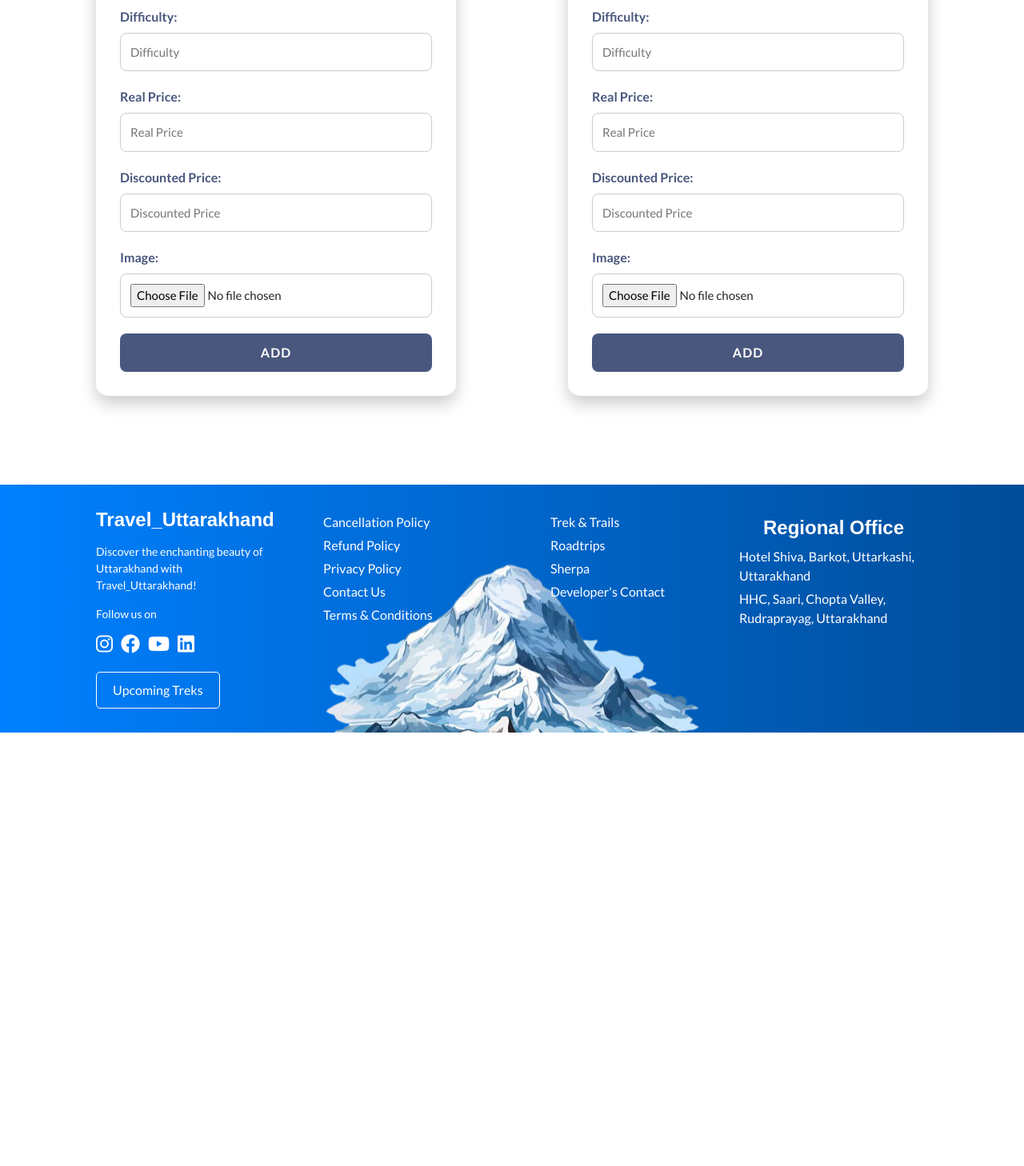
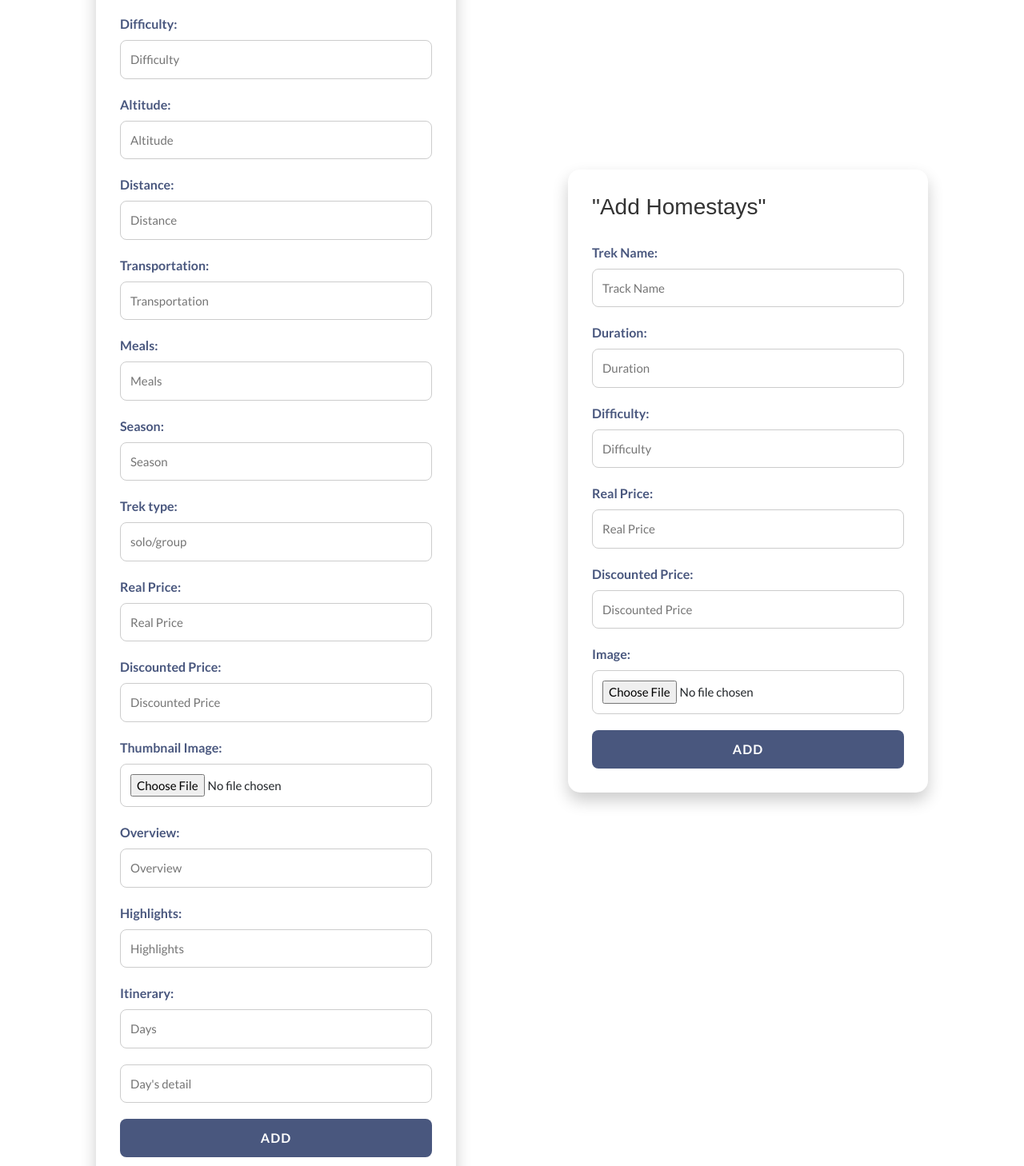
Before and after one commit to Mayanknayal01/Travel_Uttarakhand, a React (Create React App) app in the folder frontend/: page /admin-dashboard in a window 1280 px wide. Shown: the part 512-1970 px from the top of the page at 80% size. Before the commit the page ends 1428 px from the top, so only its background shows below. Built offline with nearby package versions, Linux system fonts and the light colour scheme.

Commit message:
form updated

```diff
--- a/frontend/src/components/AddTrack/AddTrack.css
+++ b/frontend/src/components/AddTrack/AddTrack.css
@@ -7,7 +7,7 @@
   display: flex;
   justify-content: center;
   align-items: center;
-  height: 100vh;
+  min-height: 100vh;
   padding: 20px;
   margin: 50px;
 }
--- a/frontend/src/components/AddTrack/AddTrack.jsx
+++ b/frontend/src/components/AddTrack/AddTrack.jsx
@@ -7,9 +7,19 @@ const AddTrack = () => {
     name: "",
     duration: "",
     difficulty: "",
+    altitude: "",
+    distance: "",
+    transportation: "",
+    meals: "",
+    season: "",
+    trek_type: "",
     realPrice: "",
     discountedPrice: "",
     image: null,
+    overview: "",
+    highlight: "",
+    itinerary: "",
+    itinerary_details: "",
   });
 
   const handleChange = (event) => {
@@ -34,9 +44,19 @@ const AddTrack = () => {
     data.append("name", formData.name);
     data.append("duration", formData.duration);
     data.append("difficulty", formData.difficulty);
+    data.append("altitude", formData.altitude);
+    data.append("distance", formData.distance);
+    data.append("transportation", formData.transportation);
+    data.append("meals", formData.meals);
+    data.append("season", formData.season);
+    data.append("trek_type", formData.trek_type);
     data.append("realPrice", parseInt(formData.realPrice));
     data.append("discountedPrice", parseInt(formData.discountedPrice));
     data.append("image", formData.image);
+    data.append("overview", formData.overview);
+    data.append("highlight", formData.highlight);
+    data.append("itinerary", formData.itinerary);
+    data.append("itinerary_details", formData.itinerary_details);
     console.log("Form Data: ", data);
 
     try {
@@ -93,6 +113,54 @@ const AddTrack = () => {
                 onChange={handleChange}
                 id="difficulty"
               />
+              <label htmlFor="altitude">Altitude: </label>
+              <input
+                type="text"
+                name="altitude"
+                placeholder="Altitude"
+                onChange={handleChange}
+                id="altitude"
+              />
+              <label htmlFor="distance">Distance: </label>
+              <input
+                type="text"
+                name="distance"
+                placeholder="Distance"
+                onChange={handleChange}
+                id="distance"
+              />
+              <label htmlFor="transportation">Transportation: </label>
+              <input
+                type="text"
+                name="transportation"
+                placeholder="Transportation"
+                onChange={handleChange}
+                id="transportation"
+              />
+              <label htmlFor="meals">Meals: </label>
+              <input
+                type="text"
+                name="meals"
+                placeholder="Meals"
+                onChange={handleChange}
+                id="meals"
+              />
+              <label htmlFor="season">Season: </label>
+              <input
+                type="text"
+                name="season"
+                placeholder="Season"
+                onChange={handleChange}
+                id="season"
+              />
+              <label htmlFor="trek_type">Trek type: </label>
+              <input
+                type="text"
+                name="trek_type"
+                placeholder="solo/group"
+                onChange={handleChange}
+                id="trek_type"
+              />
               <label htmlFor="realPrice">Real Price: </label>
               <input
                 type="number"
@@ -111,7 +179,7 @@ const AddTrack = () => {
                 onChange={handleChange}
                 required
               />
-              <label htmlFor="image">Image: </label>
+              <label htmlFor="image">Thumbnail Image: </label>
               <input
                 type="file"
                 accept="image/*"
@@ -120,6 +188,38 @@ const AddTrack = () => {
                 onChange={handleFileChange}
                 id="image"
                 required
+              />
+              <label htmlFor="overview">Overview: </label>
+              <input
+                type="text"
+                name="overview"
+                placeholder="Overview"
+                onChange={handleChange}
+                id="overview"
+              />
+              <label htmlFor="highlights">Highlights: </label>
+              <input
+                type="text"
+                name="highlights"
+                placeholder="Highlights"
+                onChange={handleChange}
+                id="highlights"
+              />
+              <label htmlFor="itinerary">Itinerary: </label>
+              <input
+                type="text"
+                name="days"
+                placeholder="Days"
+                onChange={handleChange}
+                id="days"
+              />
+              <label htmlFor="itinerary_details"></label>
+              <input
+                type="text"
+                name="detail"
+                placeholder="Day's detail"
+                onChange={handleChange}
+                id="detail"
               />
             </div>
             <button type="submit">Add</button>
```
